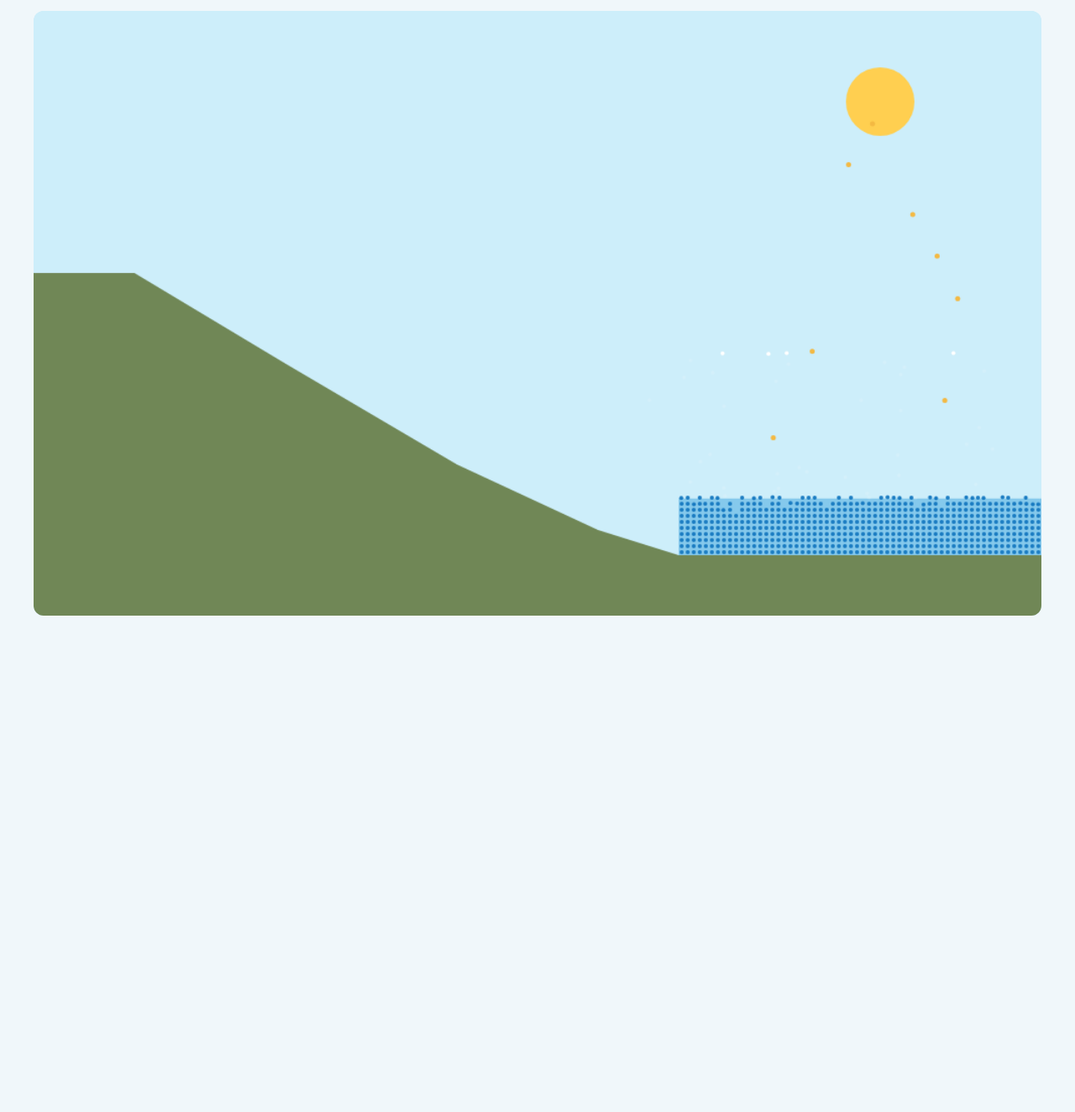
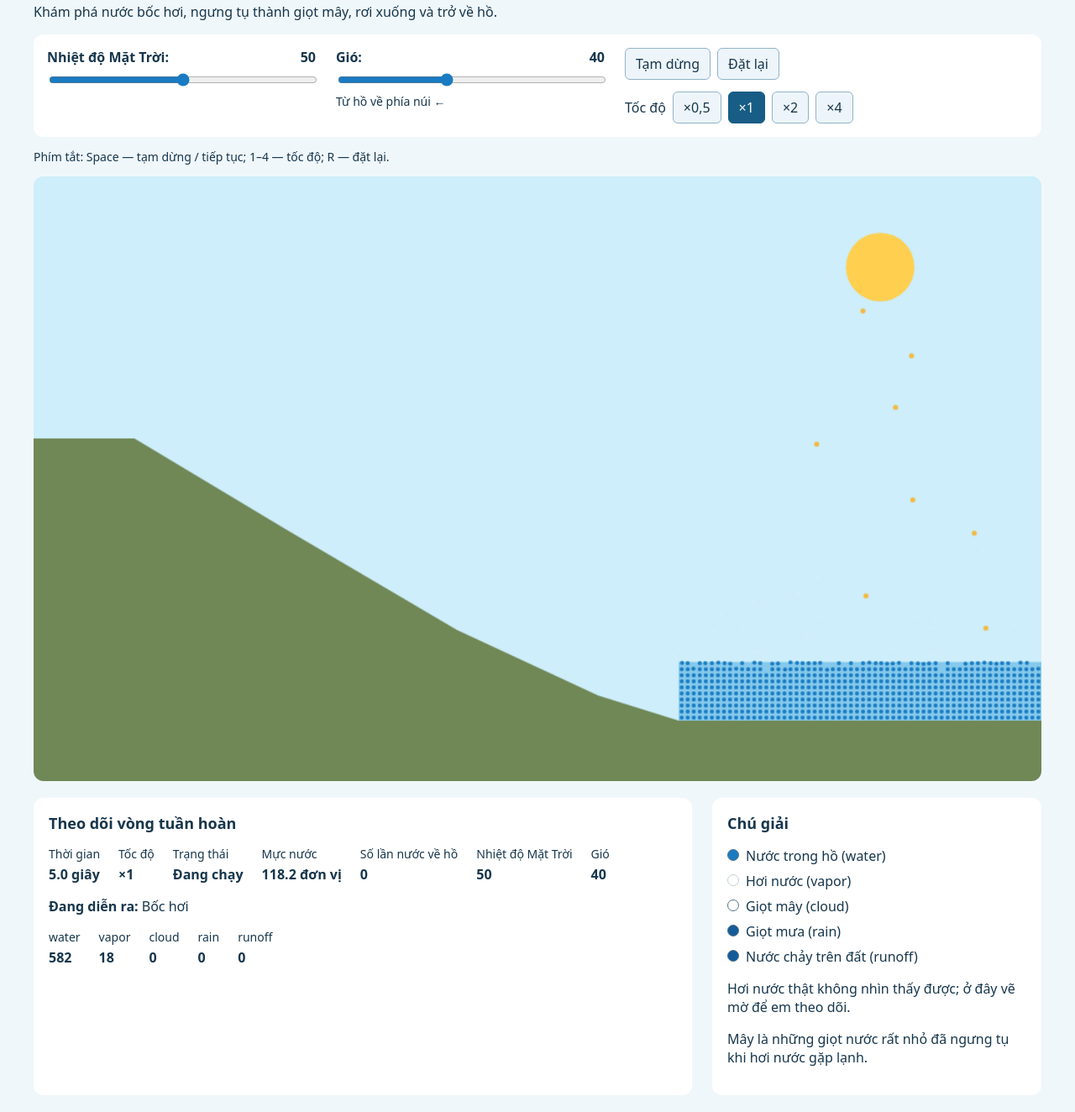
Before and after one commit to trungecm-eng/water-cycle, a website with bundled scripts: page index.html in a window 1280 px wide. Shown: the part 78-1402 px from the top of the page at 84% size. Before the commit the page ends 831 px from the top, so only its background shows below. Built offline with nearby package versions, Linux system fonts and the light colour scheme.

Commit message:
Add Vietnamese controls live HUD and particle legend

```diff
--- a/index.html
+++ b/index.html
@@ -9,7 +9,58 @@
 <body>
   <main>
     <h1>Vòng tuần hoàn nước</h1>
+    <p class="intro">Khám phá nước bốc hơi, ngưng tụ thành giọt mây, rơi xuống và trở về hồ.</p>
+    <section class="controls" aria-label="Điều khiển mô phỏng">
+      <label for="sun">Nhiệt độ Mặt Trời: <output id="sun-value" for="sun">50</output>
+        <input id="sun" type="range" min="0" max="100" value="50">
+      </label>
+      <label for="wind">Gió: <output id="wind-value" for="wind">40</output>
+        <input id="wind" type="range" min="0" max="100" value="40">
+        <span class="hint">Từ hồ về phía núi ←</span>
+      </label>
+      <div class="buttons">
+        <button id="pause" type="button" aria-pressed="false">Tạm dừng</button>
+        <button id="reset" type="button">Đặt lại</button>
+        <div class="speeds" role="group" aria-label="Tốc độ mô phỏng">
+          <span>Tốc độ</span>
+          <button type="button" data-speed="0.5" aria-pressed="false">×0,5</button>
+          <button type="button" data-speed="1" aria-pressed="true">×1</button>
+          <button type="button" data-speed="2" aria-pressed="false">×2</button>
+          <button type="button" data-speed="4" aria-pressed="false">×4</button>
+        </div>
+      </div>
+    </section>
+    <p class="hint">Phím tắt: Space — tạm dừng / tiếp tục; 1–4 — tốc độ; R — đặt lại.</p>
     <canvas id="world" width="1000" height="600" aria-label="Mô phỏng vòng tuần hoàn nước"></canvas>
+    <section class="information" aria-label="Thông tin mô phỏng">
+      <div>
+        <h2>Theo dõi vòng tuần hoàn</h2>
+        <dl class="metrics">
+          <div><dt>Thời gian</dt><dd data-hud="time">0.0 giây</dd></div>
+          <div><dt>Tốc độ</dt><dd data-hud="speed">×1</dd></div>
+          <div><dt>Trạng thái</dt><dd data-hud="status">Đang chạy</dd></div>
+          <div><dt>Mực nước</dt><dd data-hud="level">120.0 đơn vị</dd></div>
+          <div><dt>Số lần nước về hồ</dt><dd data-hud="returns">0</dd></div>
+          <div><dt>Nhiệt độ Mặt Trời</dt><dd data-hud="sun">50</dd></div>
+          <div><dt>Gió</dt><dd data-hud="wind">40</dd></div>
+        </dl>
+        <p><strong>Đang diễn ra:</strong> <span data-hud="stages">Nước đang ở trong hồ</span></p>
+        <p class="empty" data-hud="empty" role="status"></p>
+        <dl class="counts" aria-label="Số hạt theo trạng thái">
+          <div><dt>water</dt><dd data-hud="water">600</dd></div>
+          <div><dt>vapor</dt><dd data-hud="vapor">0</dd></div>
+          <div><dt>cloud</dt><dd data-hud="cloud">0</dd></div>
+          <div><dt>rain</dt><dd data-hud="rain">0</dd></div>
+          <div><dt>runoff</dt><dd data-hud="runoff">0</dd></div>
+        </dl>
+      </div>
+      <aside>
+        <h2>Chú giải</h2>
+        <ul id="legend"></ul>
+        <p>Hơi nước thật không nhìn thấy được; ở đây vẽ mờ để em theo dõi.</p>
+        <p>Mây là những giọt nước rất nhỏ đã ngưng tụ khi hơi nước gặp lạnh.</p>
+      </aside>
+    </section>
   </main>
   <script type="module" src="src/main.js"></script>
 </body>
--- a/src/main.js
+++ b/src/main.js
@@ -2,6 +2,8 @@ import { parseParams } from './sim/params.js';
 import { World } from './sim/world.js';
 import { Clock } from './sim/clock.js';
 import { render } from './ui/render.js';
+import { bindControls } from './ui/controls.js';
+import { createHud } from './ui/hud.js';
 
 const options = parseParams(window.location.search);
 const world = new World(options);
@@ -11,10 +13,13 @@ Object.defineProperty(window, '__sim', {
   get: () => Object.freeze({ ...world.snapshot(), speed: clock.speed, paused: clock.paused })
 });
 let previous;
+bindControls(document, world, clock, () => { previous = undefined; });
+const updateHud = createHud(document);
 function frame(timestamp) {
   if (previous !== undefined) clock.advance((timestamp - previous) / 1000);
   previous = timestamp;
   render(canvas, world);
+  updateHud(world, clock);
   requestAnimationFrame(frame);
 }
 document.addEventListener('visibilitychange', () => { previous = undefined; });
--- /dev/null
+++ b/src/ui/controls.js
@@ -0,0 +1,63 @@
+import { config } from '../config.js';
+
+export function bindControls(root, world, clock, resetFrameTime) {
+  const pause = root.querySelector('#pause');
+  const speedButtons = [...root.querySelectorAll('[data-speed]')];
+  function update() {
+    pause.textContent = clock.paused ? 'Tiếp tục' : 'Tạm dừng';
+    pause.setAttribute('aria-pressed', String(clock.paused));
+    for (const button of speedButtons) {
+      button.setAttribute('aria-pressed', String(Number(button.dataset.speed) === clock.speed));
+    }
+  }
+  function togglePause() {
+    resetFrameTime();
+    clock.setPaused(!clock.paused);
+    update();
+  }
+  function setSpeed(speed) {
+    resetFrameTime();
+    clock.speed = speed;
+    update();
+  }
+  function reset() {
+    world.reset();
+    clock.reset();
+    resetFrameTime();
+    update();
+  }
+  for (const name of ['sun', 'wind']) {
+    const slider = root.querySelector(`#${name}`);
+    const output = root.querySelector(`#${name}-value`);
+    slider.min = config.limits.minControl;
+    slider.max = config.limits.maxControl;
+    slider.value = world[name];
+    output.value = String(world[name]);
+    slider.addEventListener('input', () => {
+      world[name] = Number(slider.value);
+      output.value = slider.value;
+    });
+  }
+  pause.addEventListener('click', togglePause);
+  root.querySelector('#reset').addEventListener('click', reset);
+  for (const button of speedButtons) {
+    button.addEventListener('click', () => setSpeed(Number(button.dataset.speed)));
+  }
+  root.addEventListener('keydown', event => {
+    if (event.repeat || event.ctrlKey || event.altKey || event.metaKey) return;
+    if (event.target.closest('input, textarea, select, [contenteditable="true"]')) return;
+    // Space on a focused button keeps the browser's native single activation.
+    if (event.code === 'Space' && event.target.closest('button')) return;
+    if (event.code === 'Space') {
+      event.preventDefault();
+      togglePause();
+    } else if (event.key.toLowerCase() === 'r') {
+      event.preventDefault();
+      reset();
+    } else if (/^[1-4]$/.test(event.key)) {
+      event.preventDefault();
+      setSpeed(config.clock.speeds[Number(event.key) - 1]);
+    }
+  });
+  update();
+}
--- /dev/null
+++ b/src/ui/hud.js
@@ -0,0 +1,41 @@
+import { config } from '../config.js';
+
+export const stateLabels = {
+  water: 'Nước trong hồ', vapor: 'Hơi nước', cloud: 'Giọt mây', rain: 'Giọt mưa', runoff: 'Nước chảy trên đất'
+};
+const stages = {
+  vapor: 'Bốc hơi', cloud: 'Ngưng tụ thành mây', rain: 'Mưa rơi', runoff: 'Chảy về hồ'
+};
+
+export function activeStages(counts) {
+  return Object.entries(stages).filter(([state]) => counts[state] > 0).map(([, label]) => label);
+}
+
+export function createHud(root) {
+  const legend = root.querySelector('#legend');
+  for (const [state, label] of Object.entries(stateLabels)) {
+    const item = root.createElement('li');
+    const swatch = root.createElement('span');
+    swatch.className = `swatch ${state}`;
+    swatch.style.backgroundColor = config.colors[state];
+    item.append(swatch, `${label} (${state})`);
+    legend.append(item);
+  }
+  const fields = Object.fromEntries([...root.querySelectorAll('[data-hud]')].map(element => [element.dataset.hud, element]));
+  return (world, clock) => {
+    const counts = { water: 0, vapor: 0, cloud: 0, rain: 0, runoff: 0 };
+    for (const particle of world.particles) counts[particle.state]++;
+    const values = {
+      time: `${world.time.toFixed(1)} giây`, speed: `×${String(clock.speed).replace('.', ',')}`,
+      status: clock.paused ? 'Tạm dừng' : 'Đang chạy',
+      level: `${world.lake.level.toFixed(1)} đơn vị`, returns: world.returns,
+      sun: world.sun, wind: world.wind, ...counts,
+      stages: activeStages(counts).join(' · ') || 'Nước đang ở trong hồ',
+      empty: counts.water === 0 ? 'Hồ đã cạn' : ''
+    };
+    for (const [key, element] of Object.entries(fields)) {
+      const text = String(values[key]);
+      if (element.textContent !== text) element.textContent = text;
+    }
+  };
+}
--- a/style.css
+++ b/style.css
@@ -3,3 +3,28 @@ body { margin: 0; }
 main { max-width: 1200px; margin: 0 auto; padding: 20px; }
 h1 { font-size: 26px; }
 canvas { display: block; width: 100%; height: auto; aspect-ratio: 5 / 3; background: #cdeefa; border-radius: 12px; }
+h1 { margin-bottom: 8px; }
+h2 { font-size: 18px; margin-top: 0; }
+.intro { margin-top: 0; }
+.controls { display: grid; grid-template-columns: 1fr 1fr 1.5fr; gap: 24px; align-items: start; padding: 16px; background: #fff; border-radius: 12px; }
+.controls label { display: grid; gap: 6px; grid-template-columns: 1fr auto; font-weight: 600; }
+.controls input, .controls .hint { grid-column: 1 / -1; width: 100%; }
+input { accent-color: #197bc2; cursor: pointer; }
+.hint { font-size: 14px; font-weight: 400; }
+.buttons, .speeds { display: flex; flex-wrap: wrap; align-items: center; gap: 8px; }
+.speeds { margin-top: 6px; width: 100%; }
+button { font: inherit; min-height: 38px; padding: 6px 12px; color: #16364c; background: #edf5fa; border: 1px solid #91b3c7; border-radius: 6px; cursor: pointer; }
+button:hover { background: #dcecf5; }
+button[aria-pressed="true"] { background: #175d85; border-color: #175d85; color: white; }
+:focus-visible { outline: 3px solid #b34e00; outline-offset: 3px; }
+.information { display: grid; grid-template-columns: 2fr 1fr; gap: 24px; margin-top: 20px; }
+.information > * { background: white; padding: 18px; border-radius: 12px; }
+.metrics, .counts { display: flex; flex-wrap: wrap; gap: 12px 22px; margin: 0; }
+dt { font-size: 14px; }
+dd { margin: 4px 0 0; font-variant-numeric: tabular-nums; font-weight: 600; }
+#legend { list-style: none; padding: 0; display: grid; gap: 8px; }
+.swatch { display: inline-block; width: 12px; height: 12px; border: 1px solid #547383; border-radius: 50%; margin-right: 8px; }
+.swatch.vapor { opacity: .35; }
+.empty { color: #a13b00; font-weight: 600; }
+.empty:empty { display: none; }
+@media (max-width: 800px) { .controls, .information { grid-template-columns: 1fr; } }
```
Also changed, not shown: specs/REQ-001/plan.md (+1 -1 lines), specs/REQ-001/progress.md (+7 -0 lines).
